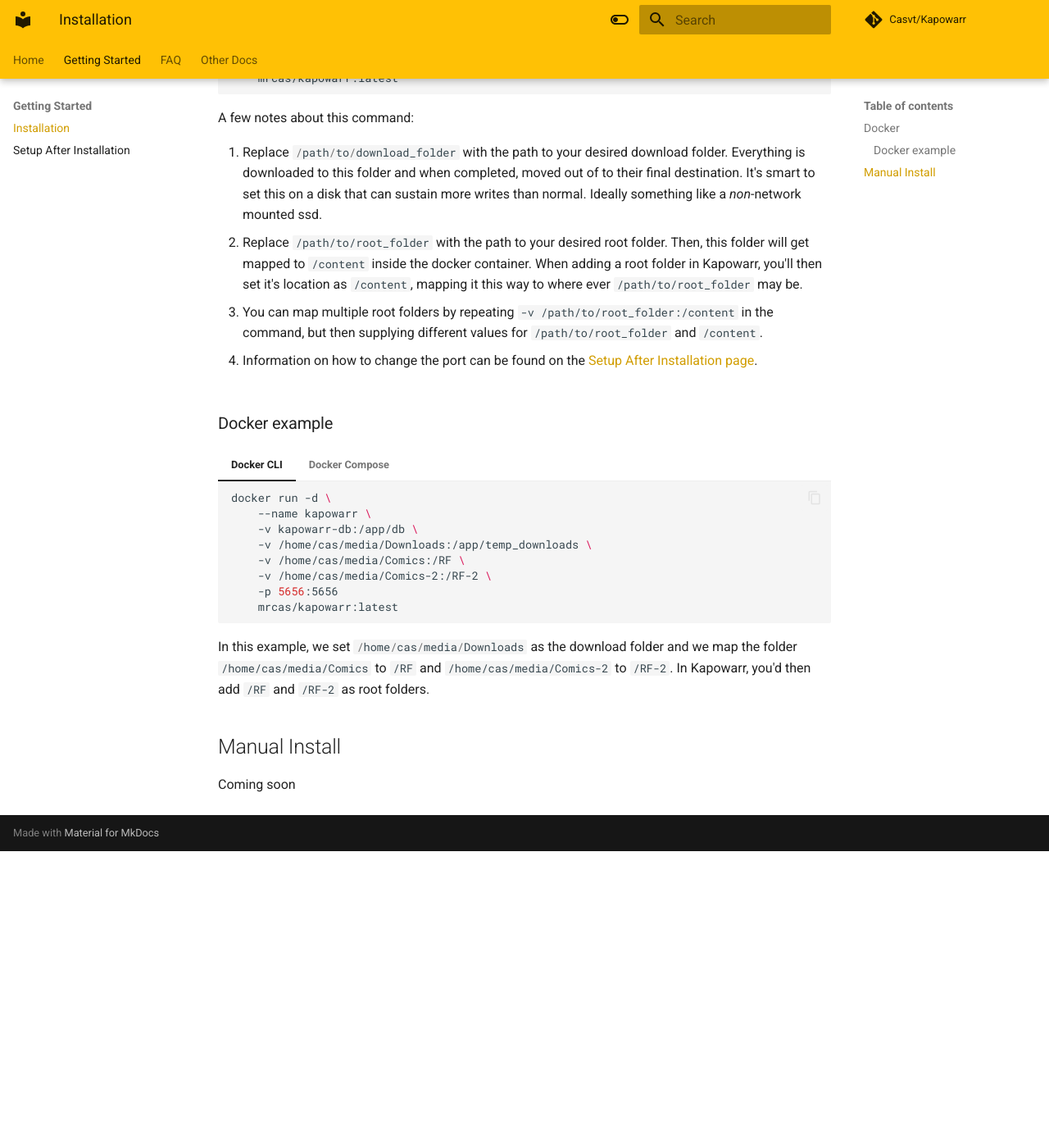
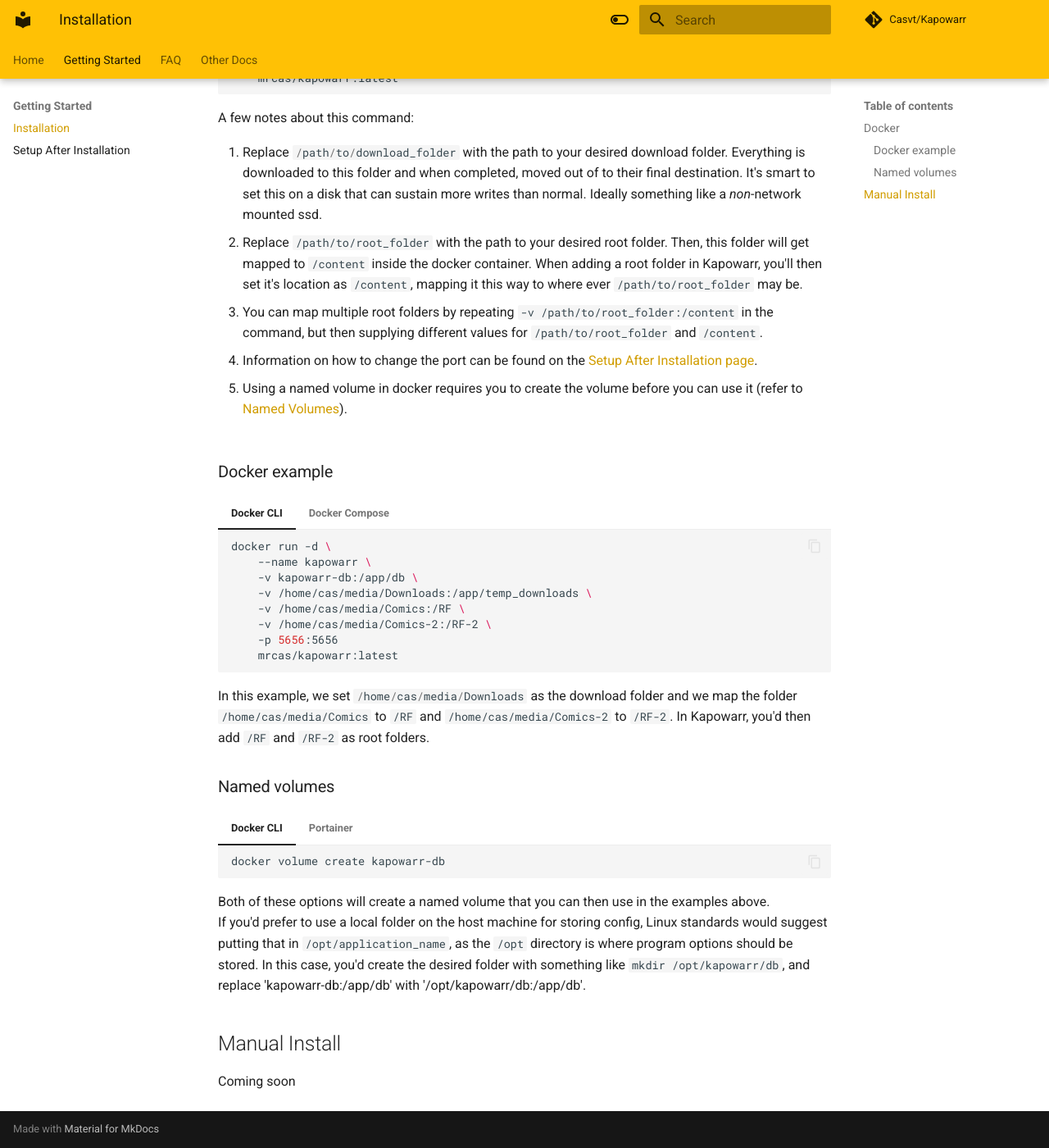
Before and after one commit to Casvt/Kapowarr, an MkDocs documentation site: the page built from docs/installation.md, in a window 1280 px wide and 1400 px high, scrolled down 507 px. Shown: the whole window at 82% size. Built offline with MkDocs 1.6.1 and Material for MkDocs 9.7.7, drawn with Linux system fonts in a browser that asks for light colours; comment, search, counter and statistics services are not loaded; before the commit the page ends 1545 px from its top, so only the background shows below that.

Commit message:
Add notes about named volumes

````diff
--- a/docs/installation.md
+++ b/docs/installation.md
@@ -20,6 +20,7 @@
 	2. Replace `/path/to/root_folder` with the path to your desired root folder. Then, this folder will get mapped to `/content` inside the docker container. When adding a root folder in Kapowarr, you'll then set it's location as `/content`, mapping it this way to where ever `/path/to/root_folder` may be.
 	3. You can map multiple root folders by repeating `-v /path/to/root_folder:/content` in the command, but then supplying different values for `/path/to/root_folder` and `/content`.
 	4. Information on how to change the port can be found on the [Setup After Installation page](./setup_after_installation.md#port).
+	5. Using a named volume in docker requires you to create the volume before you can use it (refer to [Named Volumes](#named-volumes)).
 
 === "Docker Compose"
 	The contents of the docker-compose.yml file would look like this:
@@ -42,6 +43,7 @@
 	2. Replace `/path/to/root_folder` with the path to your desired root folder. Then, this folder will get mapped to `/content` inside the docker container. When adding a root folder in Kapowarr, you'll then set it's location as `/content`, mapping it this way to where ever `/path/to/root_folder` may be.
 	3. You can map multiple root folders by repeating `- /path/to/root_folder:/content` in the file, but then supplying different values for `/path/to/root_folder` and `/content`.
 	4. Information on how to change the port can be found on the [Setup After Installation page](./setup_after_installation.md#port).
+	5. Using a named volume in docker requires you to create the volume before you can use it (refer to [Named Volumes](#named-volumes))
 
 ### Docker example
 === "Docker CLI"
@@ -74,5 +76,23 @@
 
 In this example, we set `/home/cas/media/Downloads` as the download folder and we map the folder `/home/cas/media/Comics` to `/RF` and `/home/cas/media/Comics-2` to `/RF-2`. In Kapowarr, you'd then add `/RF` and `/RF-2` as root folders.
 
+### Named volumes
+=== "Docker CLI"
+    ```bash
+    docker volume create kapowarr-db
+    ```
+
+=== "Portainer"
+    - Open `Volumes`
+    - Click `Add Volume`
+    - Enter name matching the one you'll use in compose (`kapowarr-db`, in the above example)
+    - Click `Create the volume`
+    - Open `Stacks`
+    - Create the stack with the named volume in it.
+
+Both of these options will create a named volume that you can then use in the examples above.
+If you'd prefer to use a local folder on the host machine for storing config, Linux standards would suggest putting that in `/opt/application_name`, as the `/opt` directory is where program options should be stored.
+In this case, you'd create the desired folder with something like `mkdir /opt/kapowarr/db`, and replace 'kapowarr-db:/app/db' with '/opt/kapowarr/db:/app/db'.
+
 ## Manual Install
 Coming soon
````
